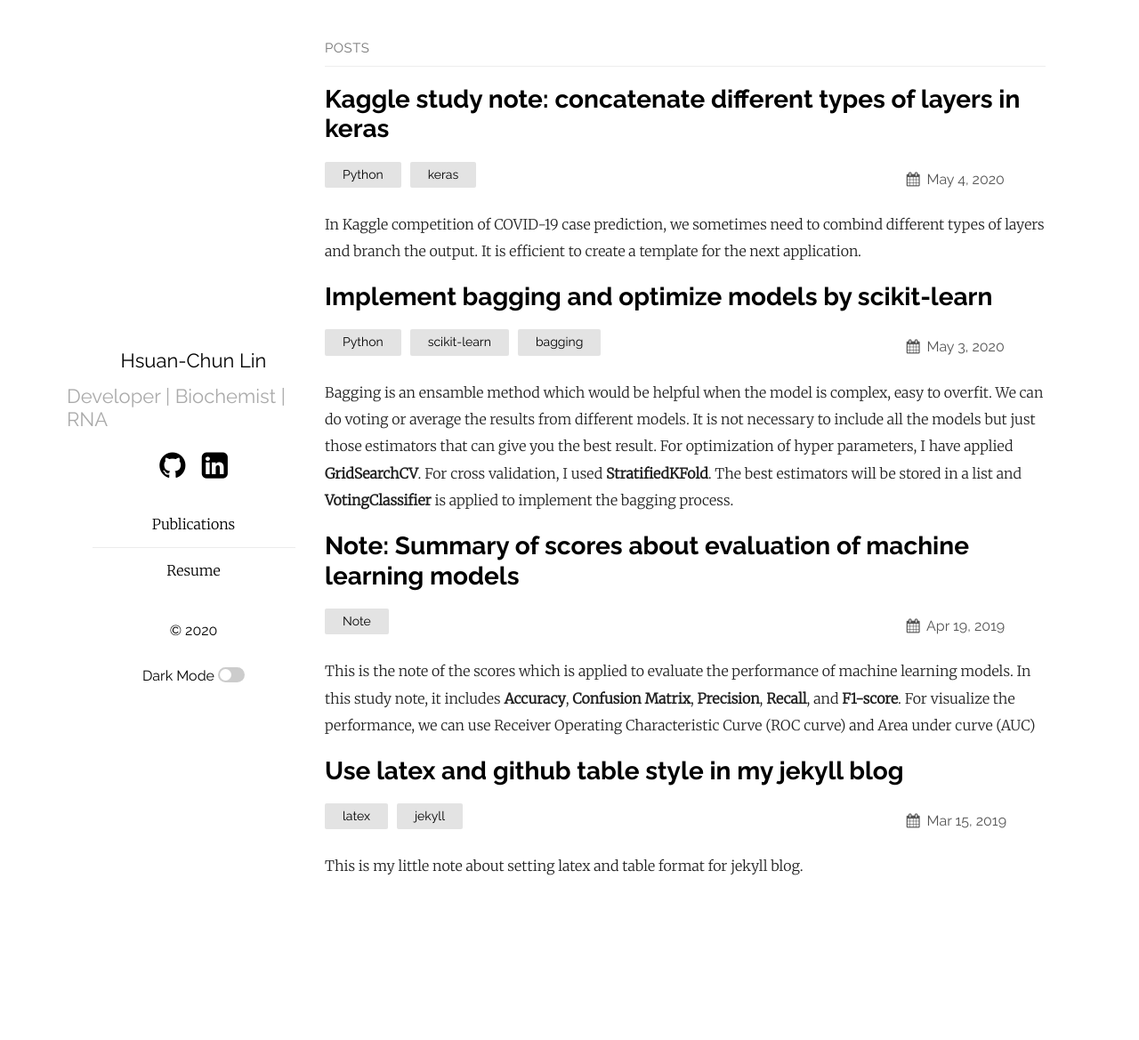
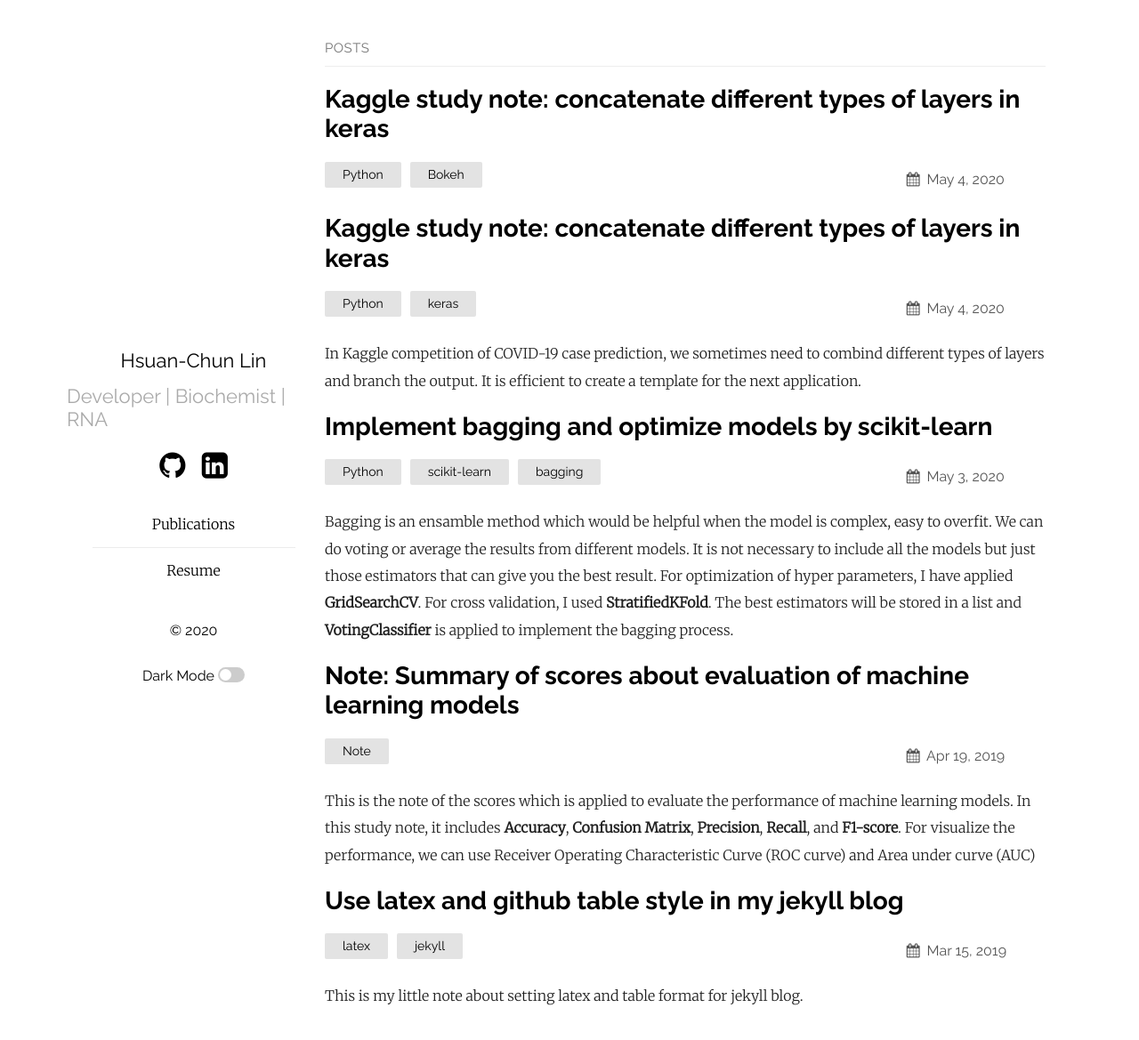
Before and after one commit to hsuanchunlin/hsuanchunlin.github.io, a Jekyll site: the page built from index.markdown, in a window 1280 px wide and 1179 px high. Shown: the top 1169 px of the window at 89% size. Built offline with Jekyll 4.4.1, drawn with Linux system fonts in a browser that asks for light colours.

Commit message:
update resume

```diff
--- a/_posts/2019-04-19-metrics-of-machine-learning.markdown
+++ b/_posts/2019-04-19-metrics-of-machine-learning.markdown
@@ -67,5 +67,6 @@ $$
 
 ## Precision-recall curve
 - Usage: Balancing the precision recall value can be a tricky task. This trade-off can be represented using the precision-recall curve.
+
 # Reference
 https://www.studytonight.com/post/how-good-is-my-machine-learning-model-how-do-i-improve-its-performance
--- /dev/null
+++ b/_posts/2020-05-11-Interactive-Bokeh-Map.markdown
@@ -0,0 +1,6 @@
+---
+layout: post
+title:  "Kaggle study note: concatenate different types of layers in keras"
+date:   2020-05-04 12:06:14 +0530
+categories: Python Bokeh
+---
```
Also changed, not shown: 1 other file.
